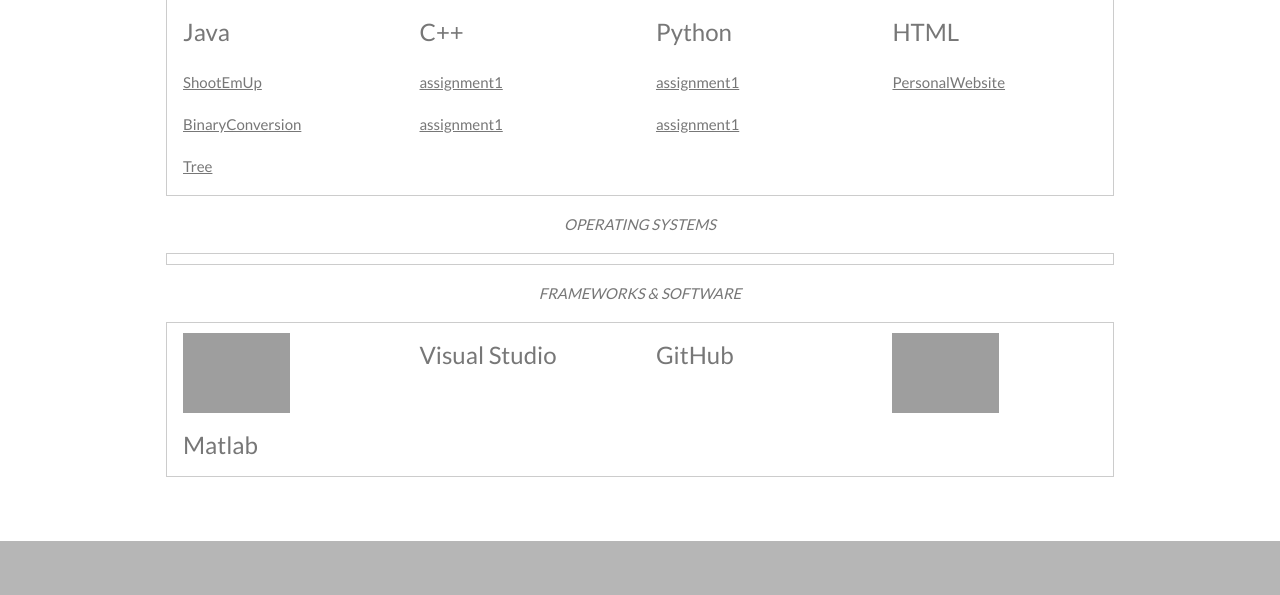
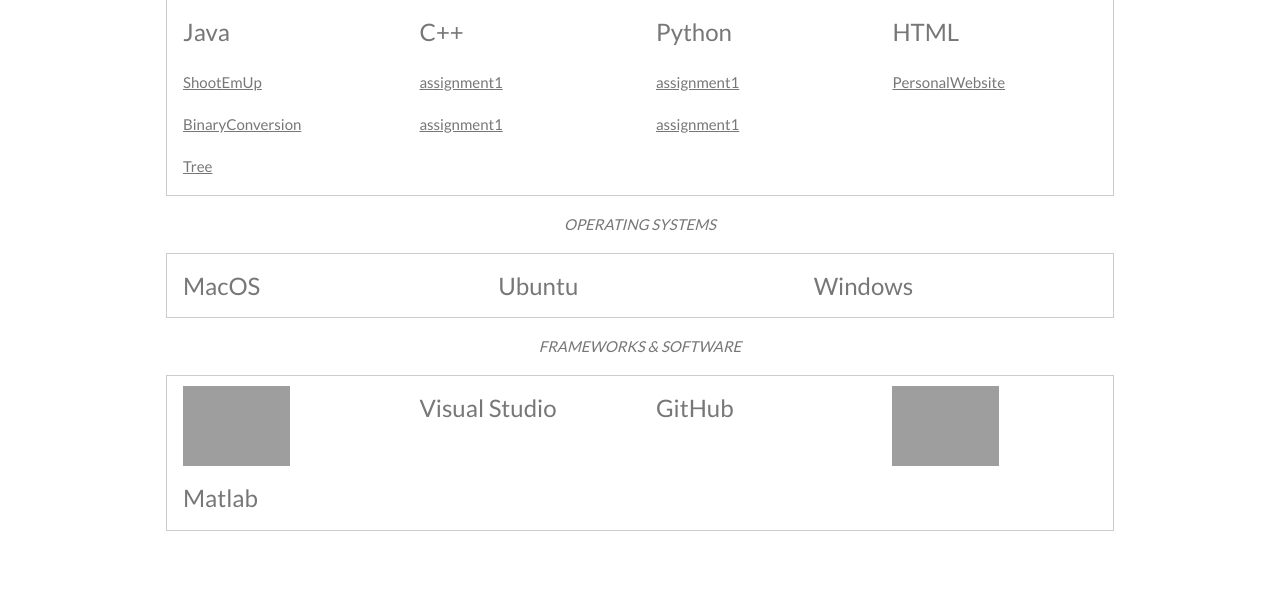
Before and after one commit to timmyglynn16/timmyglynnv3.github.io, a PHP site: page /software in a window 1280 px wide. Shown: the part 975-1570 px from the top of the page. Before the commit the page ends 1516 px from the top, so only its background shows below. Run offline with PHP 8.4, Linux system fonts and the light colour scheme; some libraries are stand-ins or nearby versions; grey boxes are pictures that could not be loaded.

Commit message:
update all

```diff
--- a/software/index.html
+++ b/software/index.html
@@ -139,11 +139,14 @@ body, html {
             <div class="w3-row w3-border">
               <div class="w3-third w3-container">
                 <h2><i class="devicon-apple-original" ></i> </a></h2>
+                <h3>MacOS</h3>
               </div>
               <div class="w3-third w3-container">
-                <h2><i class="devicon-ubuntu-plain-wordmark" ></i> </a></h2>
+                <h2><i class="devicon-ubuntu-plain" ></i> </a></h2>
+                <h3>Ubuntu</h3>
               </div>
               <div class="w3-third w3-container">
+                <h3>Windows</h3>
                 <h2><i class="devicon-windows8-original" ></i> </a></h2>
               </div>
 
@@ -162,7 +165,7 @@ body, html {
                   <h3>Visual Studio</h3>
                 </div>
                 <div class="w3-quarter w3-container">
-                  <h2><i class="devicon-github-plain-wordmark" ></i> </a></h2>
+                  <h2><i class="devicon-github-plain" ></i> </a></h2>
                   <h3>GitHub</h3>
                 </div>
                 <div class="w3-quarter w3-container">
--- a/software/softmain.css
+++ b/software/softmain.css
@@ -18,7 +18,7 @@
     font-size: 7rem
     }
 
-  .devicon-ubuntu-plain-wordmark {
+  .devicon-ubuntu-plain {
     font-size: 7rem
     }
 
@@ -44,6 +44,6 @@
       font-size: 7rem
       }
 
-      .devicon-github-plain-wordmark {
+      .devicon-github-plain {
         font-size: 7rem
         }
```
